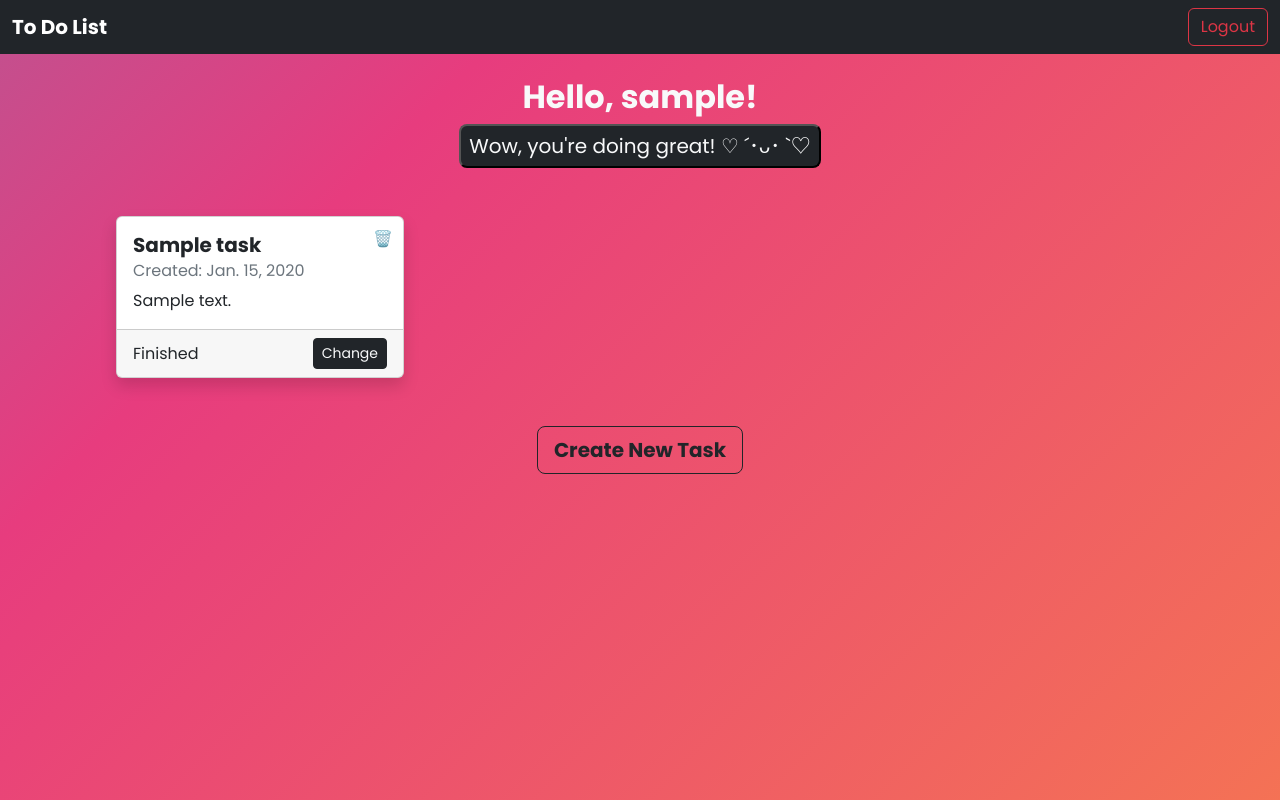
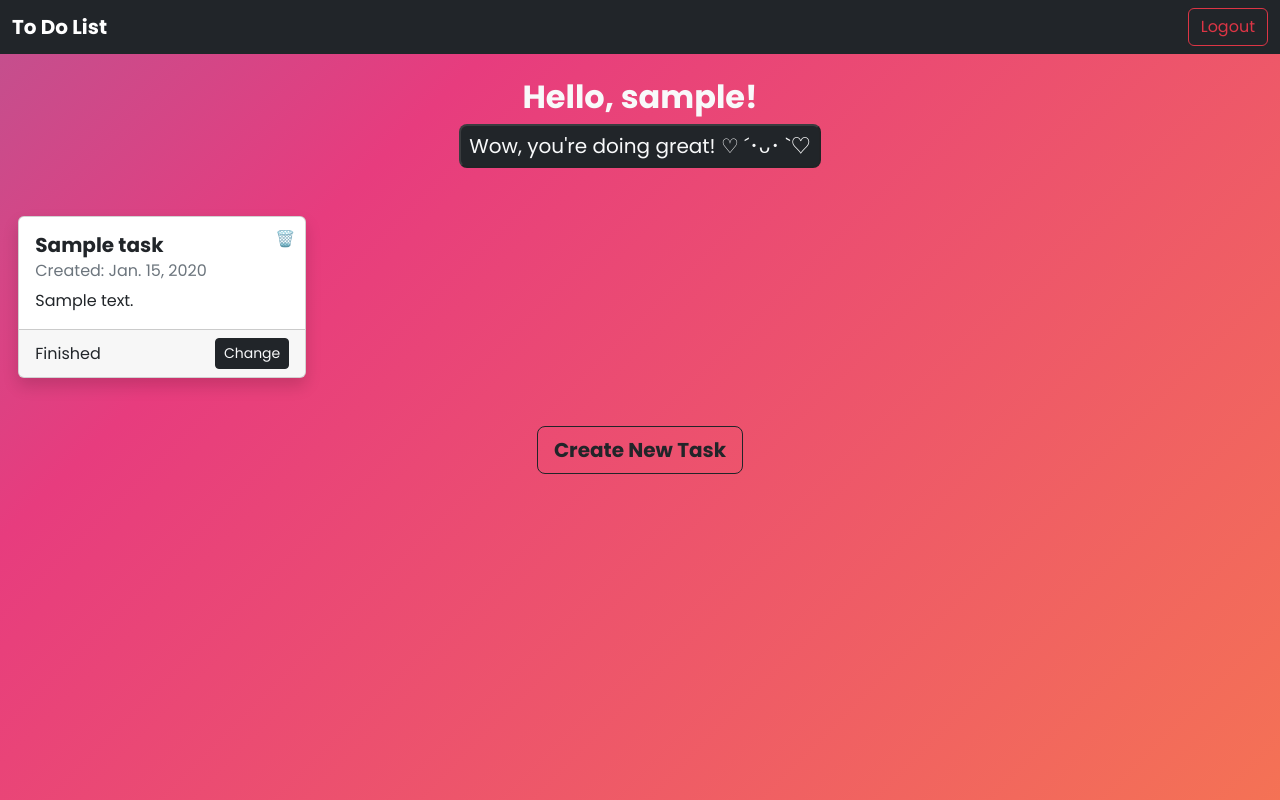
Before and after one commit to arinaunaka/Tugas, a Django app: page /todolist/ in a window 1280 px wide. Run offline with Django 4.2, Linux system fonts and the light colour scheme; a user stored in the database is signed in; tables that the repository leaves empty hold one stand-in row (values such as "Sample post").

Commit message:
Tugas 5 - Arina Aunaka

```diff
--- a/todolist/templates/createtask.html
+++ b/todolist/templates/createtask.html
@@ -14,6 +14,7 @@
       background: linear-gradient(-45deg, rgb(246, 145, 38), #e73c7e, #23a6d5, #23d5ab);
 	    background-size: 400% 400%;
 	    animation: gradient 15s ease infinite;
+      background-attachment: fixed;
     }
 
     @keyframes gradient {
@@ -32,7 +33,6 @@
       padding-bottom: 40px;
     }
 </style>
-
 {% endblock meta %}
 
 {% block content %}
--- a/todolist/templates/todolist.html
+++ b/todolist/templates/todolist.html
@@ -14,6 +14,7 @@
     background: linear-gradient(-45deg, rgb(255, 157, 52), #e73c7e, #23a6d5, #23d5ab);
 	  background-size: 400% 400%;
 	  animation: gradient 15s ease infinite;
+    background-attachment: fixed;
   }
 
   @keyframes gradient {
@@ -46,28 +47,60 @@
     transform: scale(1.1);
     box-shadow: 0 10px 20px rgba(0,0,0,.12), 0 4px 8px rgba(0,0,0,.06);
   }
+
+  @media (min-width: 320px) {
+    .col {
+      flex: 0 0 auto;
+      width:100%
+    }
+  }
+
+  @media (max-width: 360px) {
+    .message {
+      font-size: 1rem;
+    }
+  }
+
+  @media (min-width: 610px) {
+    .col {
+      flex:0 0 auto;
+      width:50%;
+    }
+  }
+
+  @media (min-width: 910px) {
+    .col {
+      flex: 0 0 auto;
+      width:33.33%;
+    }
+  }
+
+  @media (min-width: 1200px) {
+    .col {
+      flex:0 0 auto;
+      width:25%;
+    }
+  }
  </style>
 {% endblock meta %}
 
 {% block content %}
-<main class="todolist m-auto">
+ <main class="todolist m-auto w-100">
   <nav class="navbar navbar-expand-sm navbar-dark bg-dark mb-4">
     <div class="container-fluid">
         <h1 class="navbar-brand fw-bold mb-0">To Do List</h1>
         <button class="btn btn-outline-danger" type="button" onclick="location.href='/todolist/logout'">Logout</button>
     </div>
   </nav>
-  <div class="content w-100">
   <div class="header text-center">
-      <h2 class="fw-semibold text-light mb-2">Hello, {{user.get_username}}!</h2>
-      <button class="h5 p-2 mb-5 text-light bg-dark rounded-3 disabled">{{message}}</button>
+      <h2 class="hello fw-semibold text-light mb-2">Hello, {{user.get_username}}!</h2>
+      <button class="message h5 p-2 mb-5 text-light bg-dark rounded-3 disabled" disabled>{{message}}</button>
   </div>
-
-    <div class="container">
-      <div class="row row-cols-1 row-cols-md-4 g-4">
+  <div class="content">
+    <div class="row row-cols-1 g-4">
       {% for task in list_task %}
-        <div class="col-12 col-md-6 col-lg-4">
-          <div class="card shadow m-auto" style="width:18rem;">
+      <div class="col">
+        <div class="card shadow m-auto h-100" style="width:18rem;">
           <div class="card-body">
             <a href="{% url 'todolist:delete' task.id %}" class="delete" style="text-decoration:solid">🗑️</a>
             <h5 class="card-title fw-semibold" style="max-width:14rem">{{task.title}}</h5>
@@ -87,7 +120,6 @@
       {% endfor %}
     </div>
   </div>
-
   <div class="button text-center">
     <button type="button" class="btn btn-outline-dark btn-lg mt-5 mb-5 fw-bold" onclick="location.href='/todolist/create-task'">Create New Task</button>
   </div>
```
Also changed, not shown: todolist/templates/login.html (+10 -5 lines), todolist/templates/register.html (+4 -6 lines), todolist/README.md, todolist/views.py (line endings or trailing spaces). Lines whose indentation alone changed are shown as unchanged.
